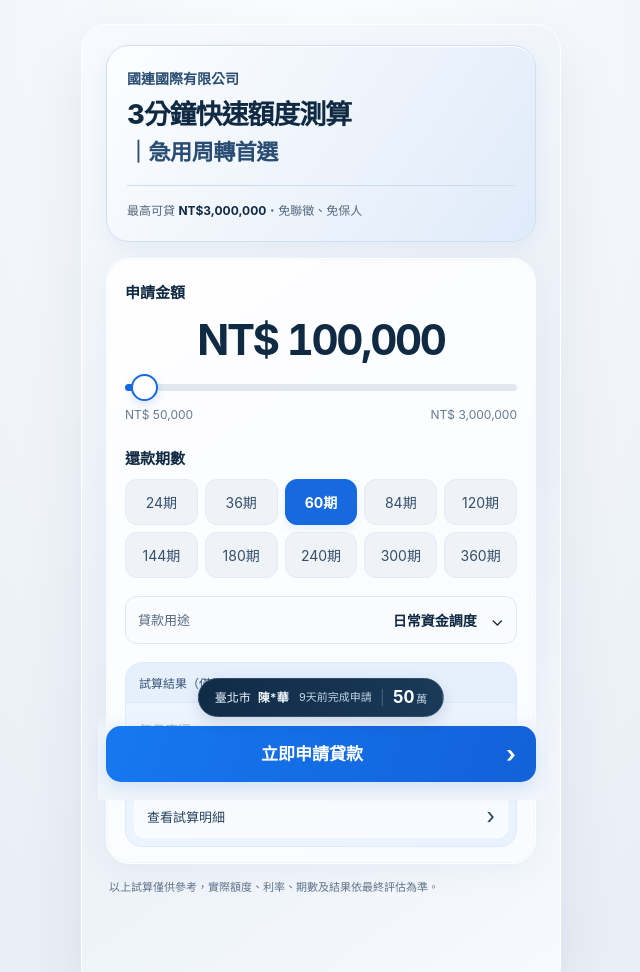
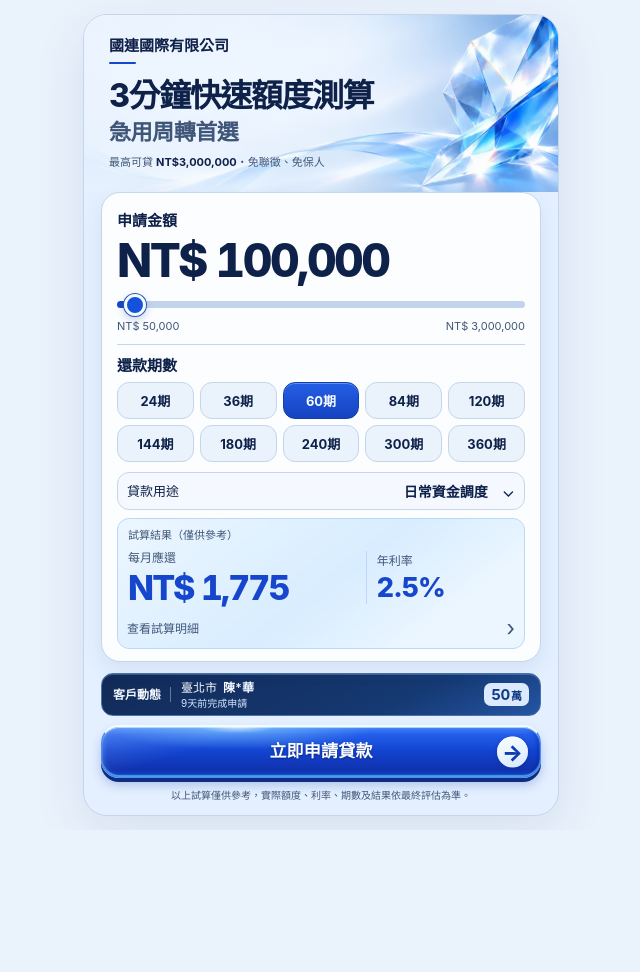
Before and after one commit to tunhong145-cmd/d-project-landing-copy10, a plain HTML site: page j/index.html in a window 1280 px wide. Shown: the top 972 px of the page, without its empty margins (319-959 px from the left). After the commit the page ends 830 px from the top, so only its background shows below. Drawn offline with Linux system fonts and the light colour scheme.

Commit message:
Apply Optical Blue design to copy10 J landing

```diff
--- a/j/index.html
+++ b/j/index.html
@@ -2,12 +2,12 @@
 <html lang="zh-Hant">
 <head>
  <meta charset="UTF-8"><meta name="viewport" content="width=device-width,initial-scale=1,viewport-fit=cover">
- <meta name="theme-color" content="#eef3f8"><title>資金需求線上評估</title>
- <link rel="stylesheet" href="base.css?v=20261106-j-ice-local"><link rel="stylesheet" href="notice.css?v=20261106-j-ice-local"><link rel="stylesheet" href="ice.css?v=20261106-j-ice-local">
- <script src="../repo-pixels.js?v=20261010-1"></script><script src="app.js?v=20261106-j-ice-local" defer></script><script src="notice.js?v=20261106-j-ice-local" defer></script><script src="ice.js?v=20261106-j-ice-local" defer></script>
+ <meta name="theme-color" content="#eaf3fd" media="(prefers-color-scheme: light)"><meta name="theme-color" content="#0d1b33" media="(prefers-color-scheme: dark)"><title>資金需求線上評估</title>
+ <link rel="stylesheet" href="base.css?v=20261106-j-ice-local"><link rel="stylesheet" href="notice.css?v=20261106-j-ice-local"><link rel="stylesheet" href="ice.css?v=20261106-j-ice-local"><link rel="stylesheet" href="optical-blue.css?v=20261108-1">
+ <script src="../repo-pixels.js?v=20261010-1"></script><script src="app.js?v=20261106-j-ice-local" defer></script><script src="notice.js?v=20261108-optical" defer></script><script src="ice.js?v=20261106-j-ice-local" defer></script>
 </head>
 <body><main class="app">
- <header class="intro-module"><span class="company-name">國連國際有限公司</span><div class="top"><button id="back" aria-label="返回上一頁">‹</button><h1>3分鐘快速額度測算<span>｜急用周轉首選</span></h1></div><p>最高可貸 <strong>NT$3,000,000</strong>・免聯徵、免保人</p></header>
+ <header class="intro-module"><img class="optical-hero-image" src="optical-blue-hero.webp" width="1040" height="400" fetchpriority="high" alt=""><span class="company-name">國連國際有限公司</span><div class="top"><button id="back" aria-label="返回上一頁">‹</button><h1>3分鐘快速額度測算<span>急用周轉首選</span></h1></div><p>最高可貸 <strong>NT$3,000,000</strong>・免聯徵、免保人</p></header>
  <section id="calculator" class="screen">
   <div class="calculator-panel">
    <div class="amount"><label for="amount">申請金額</label><strong id="amount-value">NT$ 100,000</strong><input id="amount" type="range" min="50000" max="3000000" step="50000" value="100000"><div class="limits"><span>NT$ 50,000</span><span>NT$ 3,000,000</span></div></div>
@@ -15,8 +15,8 @@
    <details class="purpose-section"><summary><span>貸款用途</span><strong id="purpose-value">日常資金調度</strong><b aria-hidden="true">⌄</b></summary><div class="purposes choices"><button class="selected">日常資金調度</button><button>整合既有貸款</button><button>自營生意備款</button><button>家庭臨時支出</button><button>設備工具添購</button><button>其他資金安排</button></div></details>
    <div class="result"><div class="result-title">試算結果（僅供參考）</div><div class="payment-row"><div><p>每月應還</p><strong id="payment">NT$ 1,775</strong></div><div class="rate-block"><span>年利率</span><b id="rate">2.5%</b></div></div><details class="cost-details"><summary>查看試算明細<span aria-hidden="true">›</span></summary><div class="metrics"><div><span>總利息</span><b id="interest"></b></div><div><span>總還款</span><b id="total"></b></div></div></details></div>
   </div>
+  <div class="apply-dock"><div class="optical-activity-slot"><aside class="application-notice" aria-label="客戶申請紀錄，非核貸結果"><span class="optical-activity-label">客戶動態</span><span class="optical-activity-copy"><span class="capsule-person"><span id="notice-city">臺北市</span><strong id="notice-name">陳*華</strong></span><span class="capsule-status" id="notice-time">已完成申請</span></span><strong class="notice-amount"><span id="notice-amount">50</span><small>萬</small></strong></aside></div><button class="primary" id="apply">立即申請貸款 <span class="optical-arrow" aria-hidden="true">→</span></button></div>
   <p class="disclaimer">以上試算僅供參考，實際額度、利率、期數及結果依最終評估為準。</p>
-  <div class="apply-dock"><aside class="application-notice" aria-label="客戶申請紀錄，非核貸結果"><span class="capsule-person"><span id="notice-city">臺北市</span><strong id="notice-name">陳*華</strong></span><span class="capsule-status" id="notice-time">已完成申請</span><strong class="notice-amount"><span id="notice-amount">50</span><small>萬</small></strong></aside><button class="primary" id="apply">立即申請貸款 <span aria-hidden="true">›</span></button></div>
  </section>
  <section id="application" class="screen" hidden>
   <div class="application-heading"><h2>填寫申請資料</h2><p>請填寫本人真實資料，方便專員接續確認。</p></div>
@@ -24,7 +24,7 @@
    <details id="amount-editor" class="amount-editor" open><summary><div><span>需求金額</span><strong id="summary">5萬-10萬</strong></div><span class="edit-amount">修改 <b aria-hidden="true">⌄</b></span></summary><div class="bands"><button type="button" data-band="5萬-10萬">5萬-10萬</button><button type="button" data-band="10萬-30萬">10萬-30萬</button><button type="button" data-band="30萬-50萬">30萬-50萬</button><button type="button" data-band="50萬以上">50萬以上</button></div></details>
    <div class="identity-fields">
     <label class="field" for="name">真實姓名<input id="name" name="name" autocomplete="name" enterkeyhint="next" placeholder="請填寫本人真實姓名" maxlength="30" aria-describedby="name-error"><span class="field-error" id="name-error" data-error-for="name" aria-live="polite"></span></label>
-    <label class="field" for="age">年齡<input id="age" name="age" type="tel" inputmode="numeric" enterkeyhint="next" maxlength="3" placeholder="例如 35" aria-describedby="age-hint age-error"><small id="age-hint">18–60 歲可辦理；60 歲以上目前無法辦理</small><span class="field-error" id="age-error" data-error-for="age" aria-live="polite"></span></label>
+    <label class="field" for="age">年齡<input id="age" name="age" type="tel" inputmode="numeric" enterkeyhint="next" maxlength="3" placeholder="例如 35" aria-describedby="age-hint age-error"><small id="age-hint">18-60 歲可辦理；60 歲以上目前無法辦理</small><span class="field-error" id="age-error" data-error-for="age" aria-live="polite"></span></label>
     <label class="field" for="phone">手機號碼<input id="phone" name="phone" type="tel" autocomplete="tel" enterkeyhint="done" placeholder="請填寫手機號碼" aria-describedby="phone-error"><span class="field-error" id="phone-error" data-error-for="phone" aria-live="polite"></span></label>
    </div>
    <fieldset class="warning-fieldset"><legend>是否為警示戶？</legend><div class="warning-options"><label><input type="radio" name="warning_account" value="非警示戶"><span>否</span></label><label><input type="radio" name="warning_account" value="警示戶"><span>是</span></label></div><p id="warning-help">本服務目前僅受理非警示戶申請。</p><p class="field-error" data-error-for="warning_account" role="alert"></p><p id="form-status" role="status" aria-live="polite"></p></fieldset>
--- a/j/notice.js
+++ b/j/notice.js
@@ -3,11 +3,11 @@
 (()=>{'use strict';
  const suppliedAt=Date.parse('2026-10-29T03:52:58Z');
  const records=[['臺北市','陳*華',50,2],['高雄市','林*豪',200,4],['臺中市','黃*婷',80,5],['新北市','張*偉',150,7],['桃園市','李*傑',30,8],['臺南市','吳*玲',120,10],['新竹市','劉*宇',45,12],['彰化縣','王*志',60,14],['屏東縣','楊*雅',90,15],['苗栗縣','蔡*明',100,1]];
- const card=document.querySelector('.application-notice'),calculator=document.getElementById('calculator'),reduced=matchMedia('(prefers-reduced-motion: reduce)');let index=0,timer,started=false;
+ const card=document.querySelector('.application-notice'),calculator=document.getElementById('calculator'),reduced=matchMedia('(prefers-reduced-motion: reduce)');let index=0,timer;
  function ageLabel(createdAt){const minutes=Math.floor((Date.now()-createdAt)/60000);if(minutes<0)return'已完成申請';if(minutes<1)return'剛剛完成申請';if(minutes<60)return minutes+'分鐘前完成申請';if(minutes<1440)return Math.floor(minutes/60)+'小時前完成申請';return Math.floor(minutes/1440)+'天前完成申請';}
  function hide(){card.classList.remove('is-visible');}
  function allowed(){return!document.hidden&&!calculator.hidden;}
- function show(){if(!allowed())return;const [city,name,amount,minutesAgo]=records[index],createdAt=suppliedAt-minutesAgo*60000;document.getElementById('notice-city').textContent=city;document.getElementById('notice-name').textContent=name;document.getElementById('notice-amount').textContent=amount;const time=document.getElementById('notice-time');time.textContent=ageLabel(createdAt);time.title=new Date(createdAt).toLocaleString('zh-TW',{timeZone:'Asia/Taipei'});card.classList.add('is-visible');timer=setTimeout(()=>{hide();index=(index+1)%records.length;if(!reduced.matches)timer=setTimeout(show,2600);},4200);}
- function restart(){clearTimeout(timer);hide();if(allowed()){if(reduced.matches&&started)return;started=true;timer=setTimeout(show,900);}}
+ function show(){if(!allowed())return;const [city,name,amount,minutesAgo]=records[index],createdAt=suppliedAt-minutesAgo*60000;document.getElementById('notice-city').textContent=city;document.getElementById('notice-name').textContent=name;document.getElementById('notice-amount').textContent=amount;const time=document.getElementById('notice-time');time.textContent=ageLabel(createdAt);time.title=new Date(createdAt).toLocaleString('zh-TW',{timeZone:'Asia/Taipei'});card.classList.add('is-visible');if(!reduced.matches)timer=setTimeout(()=>{hide();index=(index+1)%records.length;timer=setTimeout(show,2600);},4200);}
+ function restart(){clearTimeout(timer);hide();if(!allowed())return;if(reduced.matches){show();return;}timer=setTimeout(show,900);}
  document.addEventListener('visibilitychange',restart);new MutationObserver(restart).observe(calculator,{attributes:true,attributeFilter:['hidden']});reduced.addEventListener('change',restart);window.addEventListener('pagehide',()=>{clearTimeout(timer);hide();});window.addEventListener('pageshow',restart);restart();
 })();
--- /dev/null
+++ b/j/optical-blue.css
@@ -0,0 +1,223 @@
+/* Optical Blue Crystal. Native controls; the K application and transport stay unchanged. */
+:root {
+  color-scheme: light dark;
+  --optical-ink: #0e2149;
+  --optical-muted: #405678;
+  --optical-accent: #1646cc;
+  --optical-line: #c5d6ea;
+  --optical-outer: #eaf2fc;
+  --optical-shell: #e4f0ff;
+  --optical-paper: #fbfdff;
+  --optical-input: #f5f9ff;
+  --optical-soft: #eaf2fc;
+  --optical-tint: #e0effe;
+  --optical-result: #d8edff;
+  --optical-result-edge: #bad9fa;
+  --optical-result-sheen: #ffffff84;
+  --optical-track: #c1d4eb;
+  --optical-focus: #1b5bce;
+  --optical-danger: #ad2547;
+  --optical-hero-tint: #eff7ffa6;
+  --optical-hero-fade: #eff7ff00;
+  --optical-radius: 12px;
+  --optical-gutter: 17px;
+  --ink: var(--optical-ink);
+  --muted: var(--optical-muted);
+  --blue: var(--optical-accent);
+}
+@media (prefers-color-scheme: dark) {
+  :root {
+    --optical-ink: #edf5ff; --optical-muted: #bdd0eb; --optical-accent: #a3c7ff;
+    --optical-line: #38577f; --optical-outer: #0d192d; --optical-shell: #11233f;
+    --optical-paper: #162b49; --optical-input: #1c3456; --optical-soft: #1d3659;
+    --optical-tint: #203d63; --optical-result: #1b3d69; --optical-result-edge: #426a9d;
+    --optical-result-sheen: #7db6f22c; --optical-track: #365781; --optical-focus: #a1caff;
+    --optical-danger: #ffafc7; --optical-hero-tint: #102441f5; --optical-hero-fade: #11274748;
+  }
+}
+
+body { background: var(--optical-outer); color: var(--optical-ink); }
+.app {
+  width: min(100%, 476px); min-height: auto; margin: 14px auto;
+  border: 1px solid var(--optical-line); border-radius: 24px;
+  background: var(--optical-shell); box-shadow: 0 16px 52px #19447818;
+}
+.screen { padding-inline: var(--optical-gutter); }
+.app .intro-module {
+  isolation: isolate; position: relative; overflow: hidden; min-height: 162px;
+  margin: 0; padding: 20px 25px 20px; border: 0; border-radius: 0;
+  background: var(--optical-shell); box-shadow: none;
+}
+.app .intro-module .optical-hero-image {
+  position: absolute; z-index: -2; inset: 0; width: 100%; height: 100%; object-fit: cover;
+  object-position: 66% 55%; pointer-events: none;
+}
+.app .intro-module::before {
+  content: ''; position: absolute; z-index: -1; inset: 0; pointer-events: none;
+  background: linear-gradient(90deg,var(--optical-hero-tint) 0%,var(--optical-hero-tint) 55%,var(--optical-hero-fade) 89%);
+}
+.app .intro-module .company-name {
+  color: var(--optical-ink); font-weight: 750; font-size: 15px; margin: 0 0 12px;
+}
+.app .intro-module .company-name::after {
+  content: ''; display: block; margin-top: 6px; width: 27px; height: 2px; border-radius: 4px; background: var(--optical-accent);
+}
+.app .intro-module h1 { color: var(--optical-ink); font-size: clamp(22px, 6.4vw, 32px); line-height: 1.23; font-weight: 850; letter-spacing: -.045em; }
+.app .intro-module h1 span { font-size: clamp(17px, 4.8vw, 22px); line-height: 1.27; margin-top: 4px; color: var(--optical-muted); font-weight: 700; }
+.app .intro-module p { margin: 7px 0 0; padding: 0; border: 0; color: var(--optical-muted); font-size: 11px; line-height: 1.6; }
+.app .intro-module p strong { color: var(--optical-ink); }
+.app:has(#calculator[hidden]) .intro-module { min-height: auto; margin: 0; padding: 14px var(--optical-gutter); background: var(--optical-paper); border-bottom: 1px solid var(--optical-line); border-radius: 0; }
+.app:has(#calculator[hidden]) .intro-module .company-name { font-size: 13px; margin-bottom: 7px; }
+.app:has(#calculator[hidden]) .intro-module .company-name::after, .app:has(#calculator[hidden]) .optical-hero-image, .app:has(#calculator[hidden]) .intro-module::before { display: none; }
+.app:has(#calculator[hidden]) .intro-module h1 { font-size: 17px; }
+.app:has(#calculator[hidden]) .intro-module h1 span { font-size: 13px; margin-top: 2px; }
+#back { background: var(--optical-soft); color: var(--optical-accent); }
+
+.app .intro-module + #calculator { padding: 0 var(--optical-gutter) max(12px,env(safe-area-inset-bottom)); }
+.app .calculator-panel {
+  position: relative; padding: 16px 15px 12px; border: 1px solid var(--optical-line); border-radius: 19px;
+  background: var(--optical-paper); box-shadow: 0 7px 20px #22508a17,inset 0 1px 0 #fff4;
+}
+.amount > label, .term-section h2 { font-weight: 750; font-size: 15px; }
+.app .amount > strong {
+  text-align: left; color: var(--optical-ink); margin: 4px 0 0;
+  font-size: clamp(33px,10.5vw,46px); font-weight: 850; letter-spacing: -.055em;
+}
+.app #amount { height: 28px; margin: 4px 0 0; }
+.app #amount::-webkit-slider-runnable-track { height: 7px; background: linear-gradient(to right,var(--optical-accent) 0 var(--fill,1.7%),var(--optical-track) var(--fill,1.7%) 100%); }
+.app #amount::-webkit-slider-thumb {
+  width: 22px; height: 22px; margin-top: -7px; background: #1451dd; border: 3px solid #f5fcff;
+  box-shadow: 0 0 0 1px #2b58be,0 3px 8px #0d367842;
+}
+.app #amount::-moz-range-track { background: var(--optical-track); }
+.app #amount::-moz-range-thumb { width: 18px; height: 18px; background: #1451dd; border: 3px solid #f5fcff; box-shadow: 0 0 0 1px #2b58be; }
+.limits { color: var(--optical-muted); font-size: 11px; }
+.app .term-section { margin-top: 11px; padding-top: 9px; border-top: 1px solid var(--optical-line); }
+.term-section h2 { margin-bottom: 7px; }
+.app .terms { gap: 6px; }
+.app .choices button {
+  min-height: 37px; border: 1px solid var(--optical-line); border-radius: var(--optical-radius);
+  color: var(--optical-ink); background: var(--optical-soft); font-size: 13px; font-weight: 650;
+}
+.app .choices .selected { background: linear-gradient(180deg,#245ee5,#1543c1); color: #f7fbff; border-color: #113fac; box-shadow: inset 0 1px 0 #c7d9ff65; }
+.app .purpose-section { margin: 10px 0 8px; }
+.app .purpose-section summary { min-height: 38px; padding: 6px 9px; background: var(--optical-input); border-color: var(--optical-line); border-radius: var(--optical-radius); }
+.app .purpose-section summary > span, .app .purpose-section summary strong { color: var(--optical-ink); }
+.app .result {
+  border: 1px solid var(--optical-result-edge); border-radius: var(--optical-radius); box-shadow: none;
+  background: linear-gradient(142deg,var(--optical-result-sheen) 0%,transparent 52%,var(--optical-result-sheen) 81%),var(--optical-result);
+}
+.app .result-title { padding: 7px 10px 0; border: 0; color: var(--optical-muted); background: transparent; font-size: 11px; }
+.app .payment-row { display: grid; grid-template-columns: minmax(0,1.55fr) minmax(65px,1fr); gap: 8px; padding: 6px 10px 7px; }
+.app .payment-row strong { color: var(--optical-accent); font-size: clamp(24px,7.5vw,34px); font-weight: 850; }
+.app .result p, .app .rate-block span { color: var(--optical-muted); font-size: 12px; margin-bottom: 3px; }
+.app .rate-block { padding-inline-start: 10px; border-color: var(--optical-result-edge); }
+.app .rate-block b { color: var(--optical-accent); font-size: clamp(21px,6vw,27px); font-weight: 800; }
+.app .cost-details { margin: 0 9px 6px; border: 0; border-radius: 0; background: transparent; }
+.app .cost-details summary { padding: 2px 0; min-height: 28px; color: var(--optical-muted); font-size: 12px; }
+.app .metrics { padding: 7px 0 5px; border-color: var(--optical-result-edge); }
+.app .metrics span, .app .disclaimer { color: var(--optical-muted); }
+.app .disclaimer { font-size: 10px; line-height: 1.5; text-align: center; margin: 10px 0 0; padding: 0 2px; }
+
+/* Reserved activity lane and one unobstructed primary action. */
+.app .apply-dock { position: static; margin: 11px 0 0; padding: 0; background: transparent; }
+.optical-activity-slot { height: 43px; margin-bottom: 9px; }
+.app .apply-dock .application-notice {
+  position: static; transform: none; width: 100%; max-width: none; height: 43px; gap: 10px; padding: 0 11px;
+  border: 1px solid #4d72a9; border-radius: var(--optical-radius); color: #f2f8ff;
+  background: linear-gradient(155deg,#122a56 0%,#153973 68%,#2455a4 100%);
+  box-shadow: inset 0 1px 0 #a7d7ff44; transition: opacity .2s ease, visibility .2s ease;
+}
+.app .apply-dock .application-notice.is-visible { transform: none; }
+.optical-activity-label { flex-shrink: 0; padding-inline-end: 9px; border-inline-end: 1px solid #d8eaff65; font-size: 12px; font-weight: 750; }
+.optical-activity-copy { display: grid; gap: 2px; min-width: 0; }
+.capsule-person { font-size: 12px; gap: 6px; }
+.app .capsule-status { font-size: 10px; color: #d4e5ff; }
+.app .apply-dock .notice-amount { margin-inline-start: auto; padding: 4px 7px; border: 0; border-radius: 7px; color: #123a83; background: #dbeaff; font-size: 15px; }
+.app .apply-dock .notice-amount small { margin-left: 1px; color: inherit; font-weight: 650; }
+
+/* Glossy optical-resin face, narrow refracted highlight and a separate cobalt foot. */
+.app .primary {
+  position: relative; isolation: isolate; min-height: 53px; padding: 10px 49px;
+  border: 1px solid #498cfa; border-top: 2px solid #f4fbff; border-radius: 18px;
+  color: #fbfdff; background: linear-gradient(180deg,#438aff 0%,#235eea 15%,#1244d0 48%,#1032af 86%,#104dca 100%);
+  font-size: 17px; font-weight: 800; line-height: 1.35; letter-spacing: .012em;
+  text-shadow: 0 1px 2px #071c73c7;
+  box-shadow: inset 0 1px 1px #c9ebffdc,inset 0 -2px 1px #61c2ffac,inset 2px 0 4px #6ba9ff5c,inset -2px 0 4px #071b8e76,0 4px 0 #102c80,0 7px 11px #1a47a946;
+  transition: transform .14s ease, box-shadow .14s ease;
+}
+.app .primary::before {
+  content: ''; position: absolute; z-index: -1; inset: 0; border-radius: inherit; pointer-events: none;
+  background: radial-gradient(ellipse at 31% 0%,#edfcffdd 0%,#9be5ff6e 9%,transparent 32%),linear-gradient(164deg,#eefcff35 1%,transparent 29%);
+  opacity: .9;
+}
+.app .primary:active:not(:disabled) {
+  transform: translateY(3px) scale(.99);
+  box-shadow: inset 0 2px 5px #061b7d90,inset 0 -1px 1px #61c2ff84,0 1px 0 #102c80,0 3px 6px #1a47a936;
+}
+.app .primary:disabled { opacity: .62; box-shadow: none; cursor: not-allowed; }
+.app .primary .optical-arrow {
+  position: absolute; right: 12px; top: 50%; transform: translateY(-50%); float: none; margin: 0;
+  display: grid; place-items: center; width: 31px; height: 31px; border-radius: 50%; font-size: 22px; line-height: 1;
+  color: #123bb0; background: linear-gradient(165deg,#f9fdff,#d7e9ff); text-shadow: none;
+  box-shadow: inset 0 1px 0 #fff,0 2px 4px #0e27775c;
+}
+.app :is(input, button, summary, a):focus-visible { outline: 2px solid var(--optical-focus); outline-offset: 3px; }
+
+.app #application { padding-top: 17px; }
+.app .application-heading { margin: 0 0 14px; }
+.app .application-heading h2 { color: var(--optical-ink); }
+.app .application-heading p, .app .identity-fields .field small, .app .application-workspace .privacy { color: var(--optical-muted); }
+.app .amount-editor { border-color: var(--optical-line); border-radius: var(--optical-radius); background: var(--optical-tint); }
+.app .amount-editor summary > div > span, .app .amount-editor strong, .app .edit-amount { color: var(--optical-accent); }
+.app .amount-editor .bands button { background: var(--optical-paper); border-color: var(--optical-line); color: var(--optical-ink); }
+.app .amount-editor .bands button.selected { background: linear-gradient(180deg,#245ee5,#1543c1); border-color: #113fac; color: #f7fbff; box-shadow: inset 0 1px 0 #c7d9ff65; }
+.app .identity-fields .field input { border-color: var(--optical-line); border-radius: var(--optical-radius); background: var(--optical-paper); color: var(--optical-ink); box-shadow: none; }
+.app .identity-fields .field input::placeholder { color: var(--optical-muted); }
+.app .identity-fields .field input:focus { border-color: var(--optical-focus); outline: 2px solid var(--optical-focus); outline-offset: 1px; background: var(--optical-paper); }
+.app .identity-fields .field input.invalid, .app .identity-fields .field input[aria-invalid=true] { border-color: var(--optical-danger); }
+.app .warning-options label { border-color: var(--optical-line); background: var(--optical-paper); color: var(--optical-ink); border-radius: var(--optical-radius); }
+.app .warning-options input { accent-color: var(--optical-accent); }
+.app .warning-options label:has(:checked) { border-color: var(--optical-focus); background: var(--optical-tint); color: var(--optical-accent); box-shadow: none; }
+.app .warning-fieldset > p { color: var(--optical-muted); }
+.app .field-error, .app .warning-fieldset p.field-error, .app .warning-fieldset .rejected, .app .warning-fieldset #form-status { color: var(--optical-danger); }
+.app .form-submit { position: static; margin: 10px 0 0; padding: 7px 0 max(5px,env(safe-area-inset-bottom)); background: transparent; }
+.app .form-submit .primary { padding-inline: 12px; }
+.app .success { background: var(--optical-paper); border-color: var(--optical-line); border-radius: var(--optical-radius); box-shadow: none; }
+.app .success p, .app .summary span { color: var(--optical-muted); }
+.app .summary, .app .check { background: var(--optical-tint); }
+.app .check { color: var(--optical-accent); }
+.app .line { background: #087b3b; color: #f8fff9; }
+.app .optical-preview-note { font-weight: 750; font-size: 13px; }
+
+@media (max-width: 520px) {
+  .app { width: 100%; margin: 0; min-height: 100dvh; border: 0; border-radius: 0; box-shadow: none; }
+}
+@media (max-width: 360px) {
+  :root { --optical-gutter: 12px; }
+  .app .intro-module { padding-inline: 18px; }
+  .app .calculator-panel { padding-inline: 11px; }
+  .app .choices button { font-size: 12px; }
+  .app .apply-dock .application-notice { gap: 8px; padding-inline: 8px; }
+  .optical-activity-label { padding-inline-end: 7px; }
+}
+@media (max-width: 520px) and (max-height: 730px) {
+  .app .intro-module { min-height: 127px; padding-block: 11px 10px; }
+  .app .intro-module .company-name { font-size: 13px; margin-bottom: 7px; }
+  .app .intro-module .company-name::after { margin-top: 4px; }
+  .app .intro-module h1 span { margin-top: 2px; }
+  .app .intro-module p { margin-top: 4px; }
+  .app .calculator-panel { padding-block: 10px 7px; }
+  .app .amount > strong { font-size: clamp(31px,9vw,39px); }
+  .app .term-section { margin-top: 8px; padding-top: 6px; }
+  .app .choices button { min-height: 33px; }
+  .app .purpose-section { margin-block: 7px 6px; }
+  .app .purpose-section summary { min-height: 34px; }
+  .app .payment-row { padding-block: 4px 3px; }
+  .app .result-title { padding-top: 5px; }
+  .app .cost-details summary { min-height: 24px; }
+  .app .apply-dock { margin-top: 8px; }
+  .optical-activity-slot, .app .apply-dock .application-notice { height: 39px; }
+  .app .primary { min-height: 49px; }
+}
+@media (prefers-reduced-motion: reduce) { .app .primary, .app .apply-dock .application-notice { transition: none; } }
```
Also changed, not shown: j/optical-blue-hero.webp (added).
